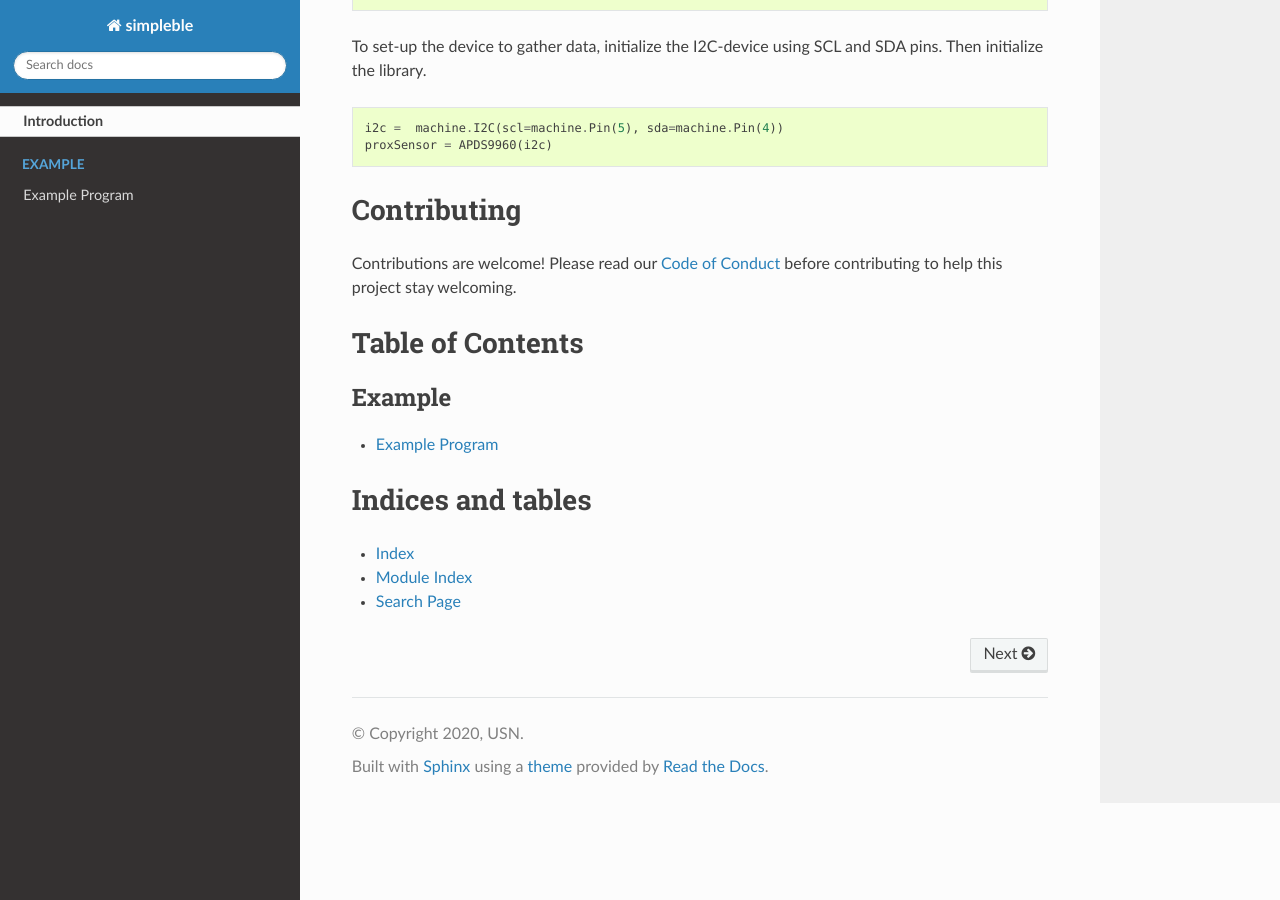
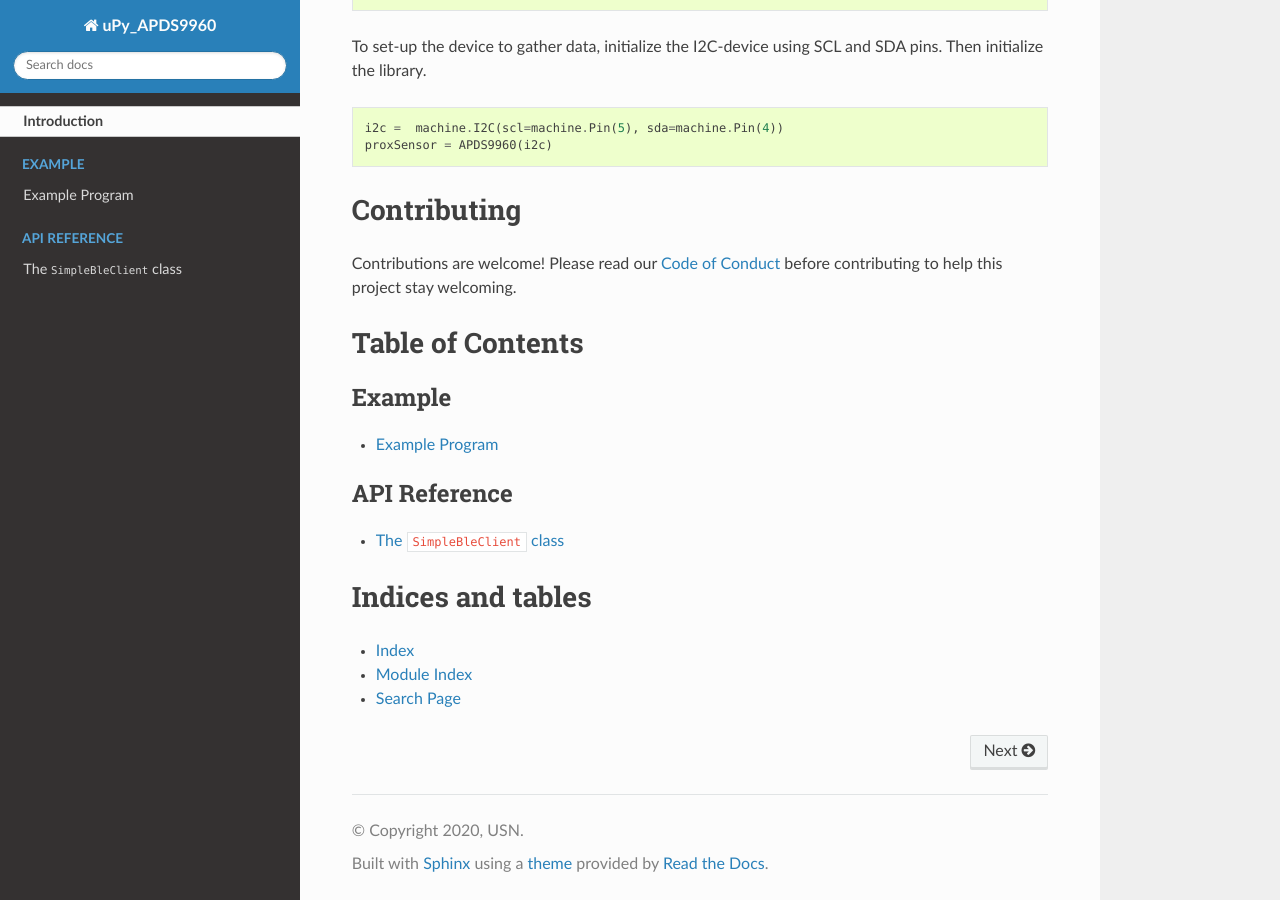
Before and after one commit to rlangoy/uPy_APDS9960, a Sphinx documentation site: the page built from docs/index.rst, in a window 1280 px wide and 900 px high, scrolled down 1171 px. Built offline with Sphinx 7.4.7 and the Read the Docs theme 2.0.0, drawn with Linux system fonts in a browser that asks for light colours.

Commit message:
Doc Update

```diff
--- a/docs/api.rst
+++ b/docs/api.rst
@@ -1,5 +1,9 @@
 
 .. If you created a package, create one automodule per module in the package.
 
-.. automodule:: uPy_APDS9960.apds9960
-   :members:
+The ``SimpleBleClient`` class
+*****************************
+.. autoclass:: uPy_APDS9960.apds9960
+    :members:
+    :undoc-members:
+    :show-inheritance:
--- a/docs/conf.py
+++ b/docs/conf.py
@@ -19,7 +19,7 @@ sys.path.insert(0, os.path.abspath('..'))
 
 # -- Project information -----------------------------------------------------
 
-project = 'simpleble'
+project = 'uPy_APDS9960'
 copyright = '2020, USN'
 author = 'Rune Langøy'
 
```
